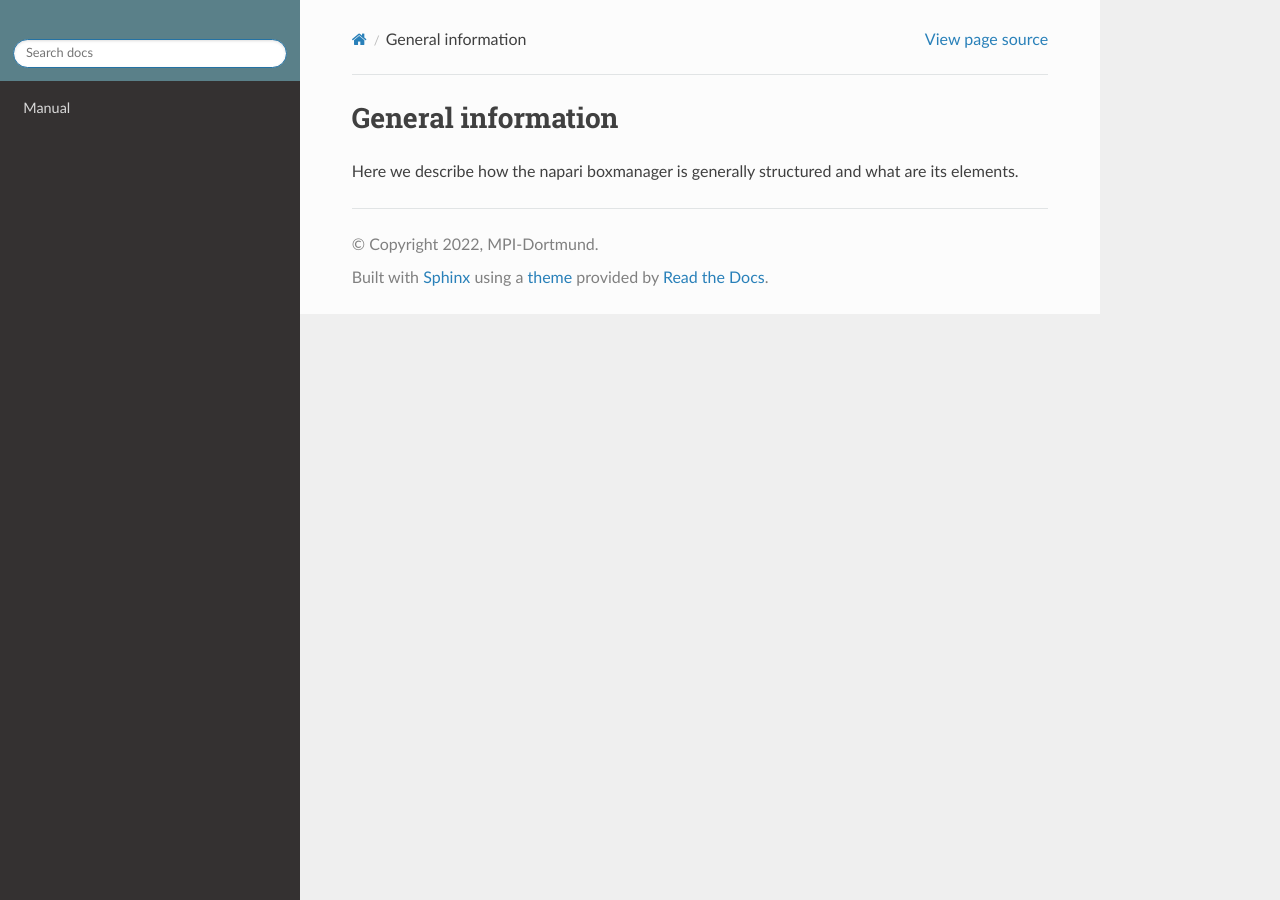
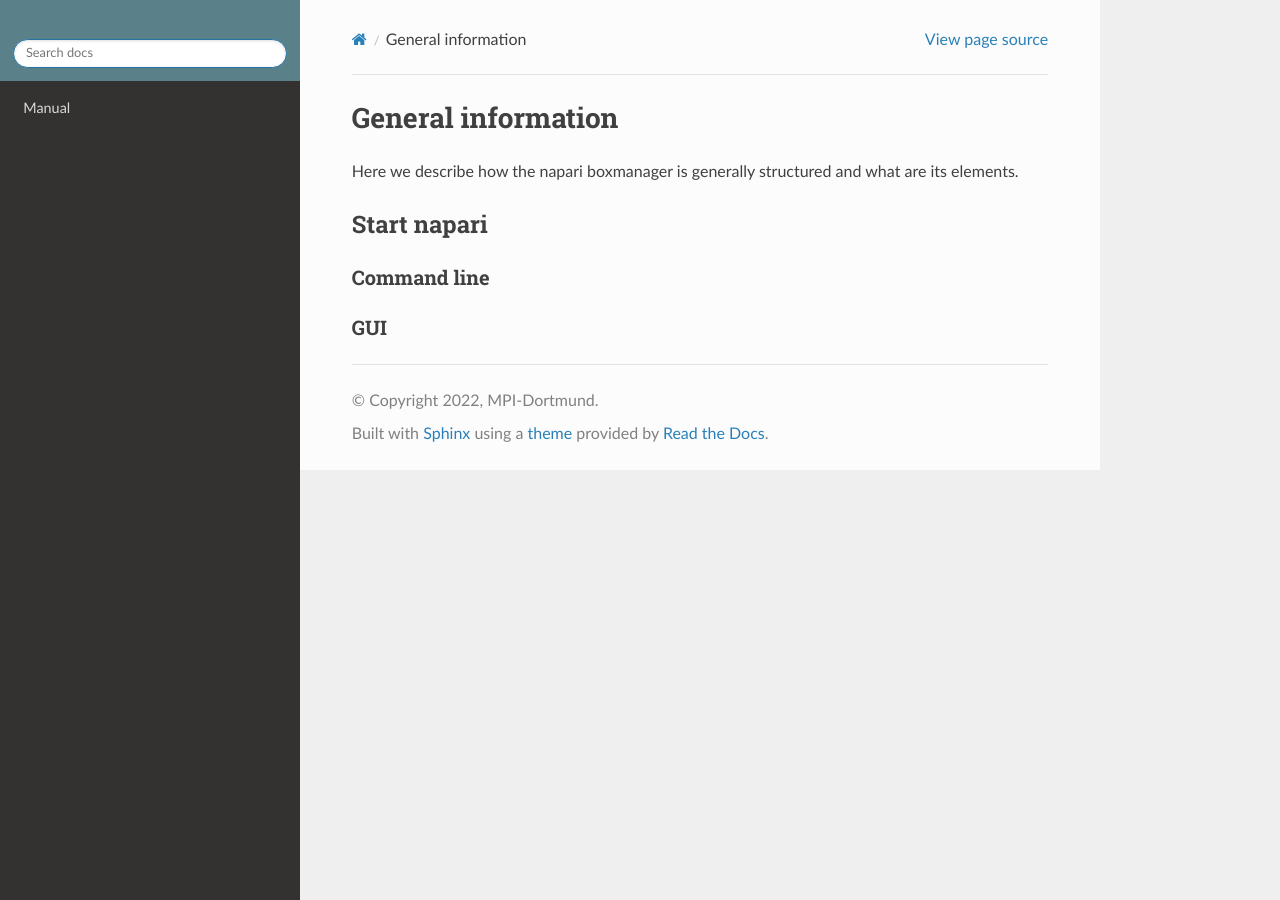
Before and after one commit to MPI-Dortmund/napari-boxmanager, a Sphinx documentation site: the page built from docs/manual/general.rst, in a window 1280 px wide. Built offline with Sphinx 7.4.7 and the Read the Docs theme 2.0.0, drawn with Linux system fonts in a browser that asks for light colours.

Commit message:
add more sections

```diff
--- a/docs/manual/general.rst
+++ b/docs/manual/general.rst
@@ -2,3 +2,12 @@ General information
 ===================
 
 Here we describe how the napari boxmanager is generally structured and what are its elements.
+
+Start napari
+------------
+
+Command line
+^^^^^^^^^^^^
+
+GUI
+^^^
```
